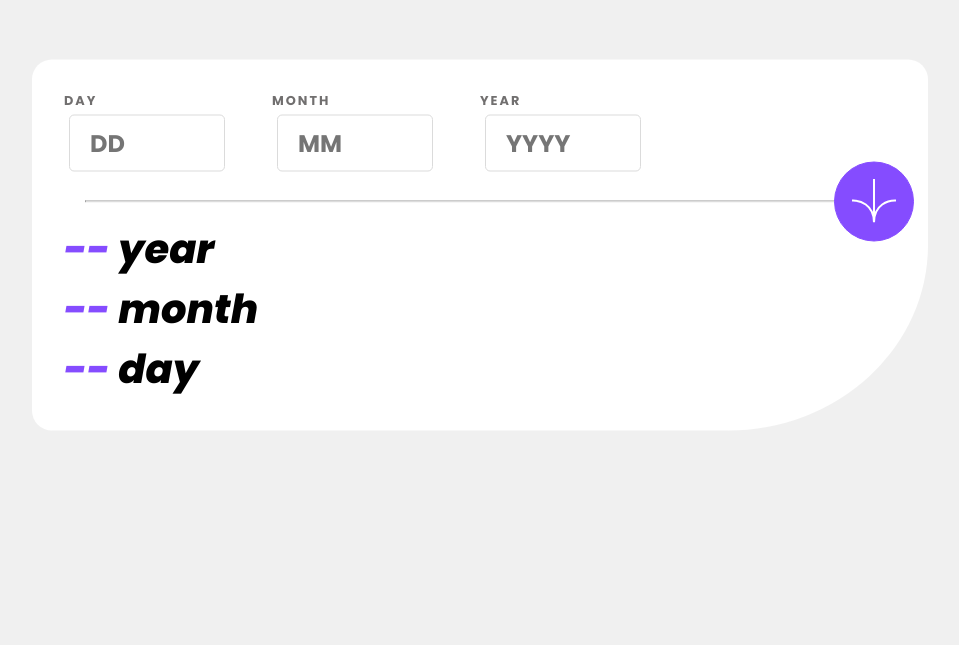
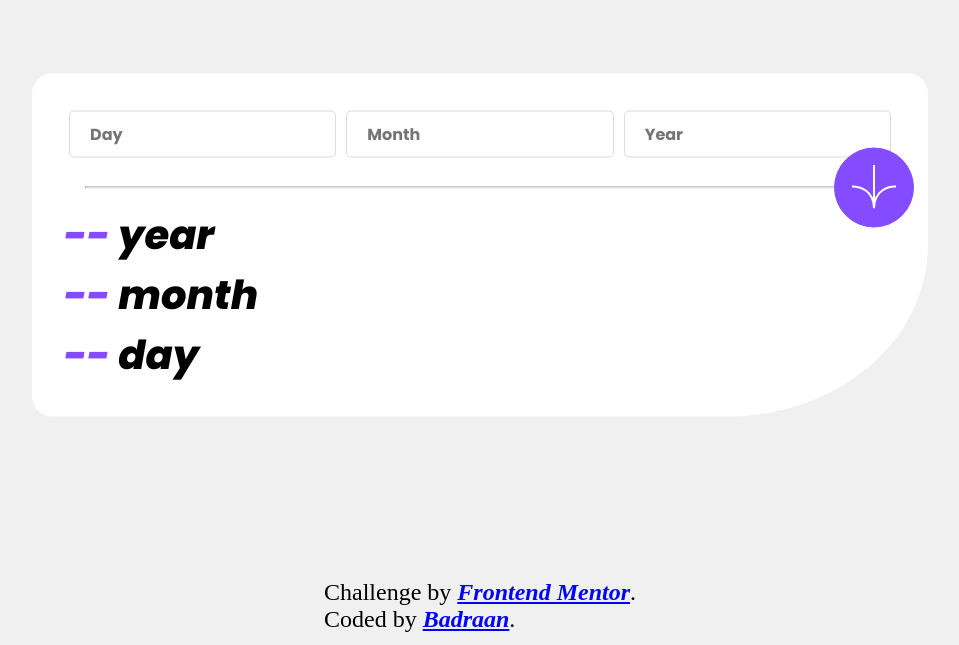
Before and after one commit to mobadran/age-calculator, a website: page index.html in a window 1280 px wide. Shown: the part 155-800 px from the top of the page, without its empty margins (160-1119 px from the left). Drawn offline with Linux system fonts and the light colour scheme.

Commit message:
Improved the code

```diff
--- a/index.html
+++ b/index.html
@@ -6,8 +6,7 @@
   <meta name="viewport" content="width=device-width, initial-scale=1.0">
 
   <!-- Favicon -->
-  <link rel="icon" type="image/png" sizes="32x32"
-    href="./assets/images/favicon-32x32.png">
+  <link rel="icon" type="image/png" sizes="32x32" href="./assets/images/favicon-32x32.png">
 
 
   <!-- CSS -->
@@ -16,9 +15,7 @@
   <!-- Fonts -->
   <link rel="preconnect" href="https://fonts.googleapis.com">
   <link rel="preconnect" href="https://fonts.gstatic.com" crossorigin>
-  <link
-    href="https://fonts.googleapis.com/css2?family=Poppins:ital,wght@0,700;1,400;1,800&display=swap"
-    rel="stylesheet">
+  <link href="https://fonts.googleapis.com/css2?family=Poppins:ital,wght@0,700;1,400;1,800&display=swap" rel="stylesheet">
 
   <!-- Title -->
   <title>Age calculator app</title>
@@ -26,22 +23,20 @@
 
 <body>
   <main>
+    <form id="form">
       <section class="upper">
         <div class="upper-inps" id="day-div">
-        <label for="day-in" class="labels bold" id="day-lab">DAY</label>
-        <input type="text" placeholder="DD" id="day-in" class="bold">
+          <input type="text" placeholder="Day" id="day-in" class="bold">
           <p class="req" id="day-p">This field is required</p>
         </div>
 
         <div class="upper-inps" id="month-div">
-        <label for="month-in" class="labels bold" id="month-lab">MONTH</label>
-        <input type="text" placeholder="MM" id="month-in" class="bold">
+          <input type="text" placeholder="Month" id="month-in" class="bold">
           <p class="req" id="month-p">This field is required</p>
         </div>
 
         <div class="upper-inps" id="year-div">
-        <label for="year-in" class="labels bold" id="year-lab">YEAR</label>
-        <input type="text" placeholder="YYYY" id="year-in" class="bold">
+          <input type="text" placeholder="Year" id="year-in" class="bold">
           <p class="req" id="year-p">This field is required</p>
         </div>
       </section>
@@ -50,26 +45,22 @@
       <!-- Line -->
       <div class="line">
         <hr>
-      <button onclick="calculate()"><img src="assets/images/icon-arrow.svg"
-          alt="Arrow"></button>
+        <button type="submit"><img src="assets/images/icon-arrow.svg" alt="Arrow"></button>
       </div>
+    </form>
 
     <!-- Content -->
     <section>
-      <div class="container bold-italic"><span id="year"
-          class="number">--</span> year</div>
-      <div class="container bold-italic"><span id="month"
-          class="number">--</span> month</div>
+      <div class="container bold-italic"><span id="year" class="number">--</span> year</div>
+      <div class="container bold-italic"><span id="month" class="number">--</span> month</div>
       <div class="container bold-italic"><span id="day" class="number">--</span>
         day</div>
     </section>
   </main>
 
   <div class="attribution">
-    Challenge by <a href="https://www.frontendmentor.io?ref=challenge"
-      target="_blank">Frontend Mentor</a>. <br>
-    Coded by <a href="https://www.github.com/midobadran"
-      target="_blank">Badraan</a>.
+    Challenge by <a href="https://www.frontendmentor.io?ref=challenge" target="_blank">Frontend Mentor</a>. <br>
+    Coded by <a href="https://www.github.com/mobadran" target="_blank">Badraan</a>.
   </div>
   <script src="dist/index.js"></script>
 </body>
--- a/scss/style.scss
+++ b/scss/style.scss
@@ -1,19 +1,16 @@
-@use 'variables'as *;
+@use "variables" as *;
 
 // Temp
 .attribution {
-    display: none;
   position: absolute;
-    bottom: 7rem;
+  bottom: 12px;
   left: 0;
   right: 0;
-    margin-left: auto;
-    margin-right: auto;
+  margin-inline: auto;
   font-size: 1.5rem;
-    width: 350px;
+  width: fit-content;
 
   a {
-        // text-decoration: none;
     color: blue;
     font-weight: 550;
     font-style: italic;
@@ -48,7 +45,6 @@
   box-sizing: border-box;
 }
 
-
 // Real Work
 body {
   height: 100%;
@@ -69,12 +65,14 @@ main {
 // Upper
 
 .upper {
-    font-size: clamp(0.5rem, 2vw, 0.8rem);
-    display: grid;
-    grid-template-columns: 1fr 1fr 1fr 1fr;
+  // font-size: clamp(0.5rem, 2vw, 0.8rem);
+  font-size: 1rem;
+  // display: grid;
+  // grid-template-columns: 1fr 1fr 1fr 1fr;
   margin-bottom: 1.5rem;
   color: $grey;
   letter-spacing: 2px;
+  display: flex;
 }
 
 .upper-inps {
@@ -85,7 +83,8 @@ main {
 }
 
 input {
-    font-size: clamp(0.5rem, 3vw, 1.5rem);
+  // font-size: clamp(0.5rem, 3vw, 1.5rem);
+  font-size: 1rem;
   border: 1px solid $light-grey;
   border-radius: 5px;
   padding: 10px clamp(0.1rem, 2vw, 20px);
```
Also changed, not shown: dist/css/style.css, dist/index.js. Lines whose indentation alone changed are shown as unchanged.
